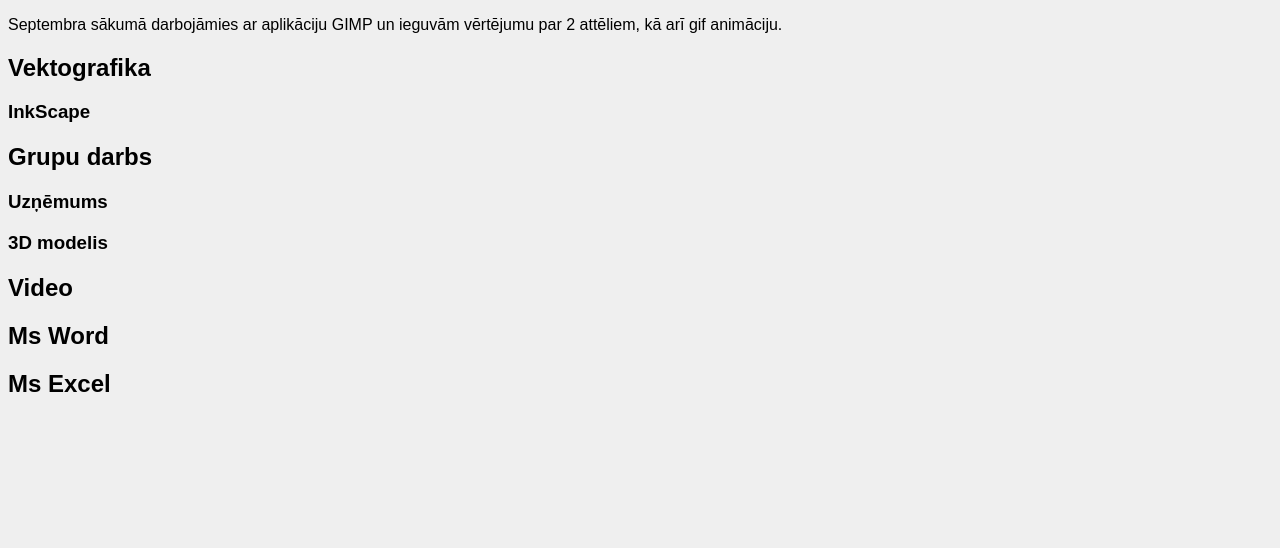
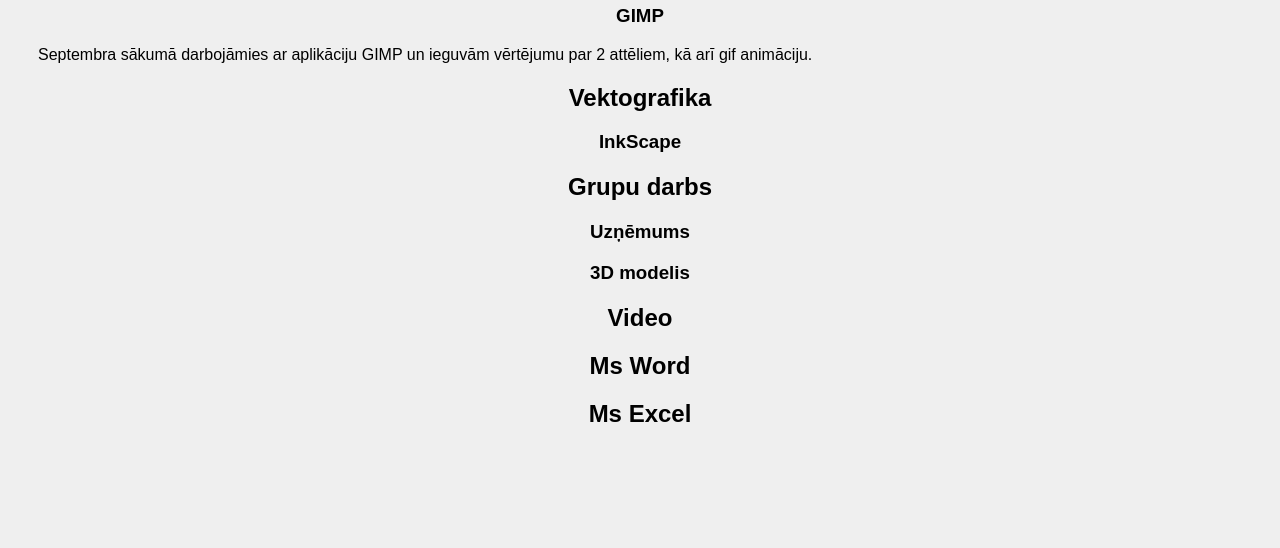
Before and after one commit to lpriedulena/dat, a plain HTML site: page index.html in a window 1280 px wide. Shown: the part 252-800 px from the top of the page. Drawn offline with Linux system fonts and the light colour scheme.

Commit message:
Update style.css

```diff
--- a/style.css
+++ b/style.css
@@ -9,6 +9,7 @@ Click nbfs://nbhost/SystemFileSystem/Templates/ClientSide/css.css to edit this t
 body{
     background-color:buttonhighlight;
     font-family: Arial;
+    padding: 30px;
 }
 
 h1{
@@ -22,6 +23,10 @@ ul {
   padding: 0;
   overflow: hidden;
   background-color:lightslategrey;
+}
+
+h2, h3 {
+    text-align: center;
 }
 
 li{
```
